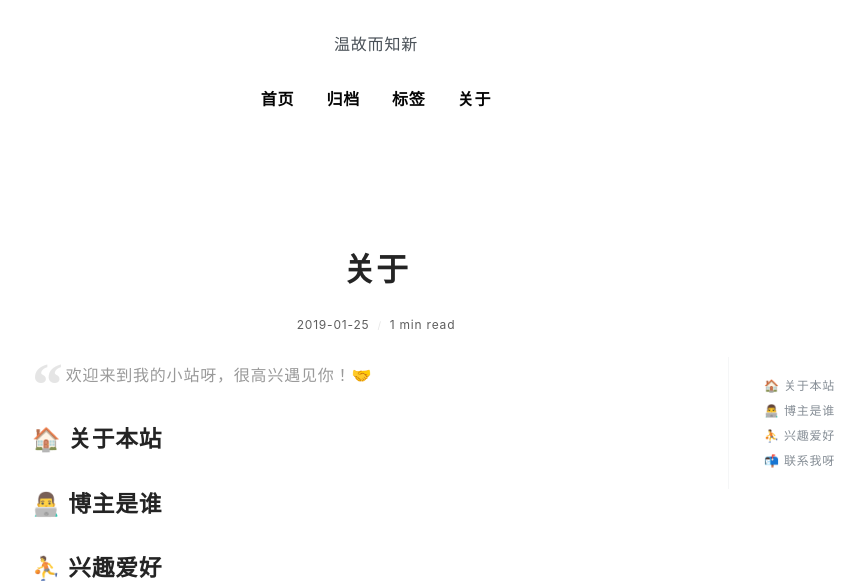
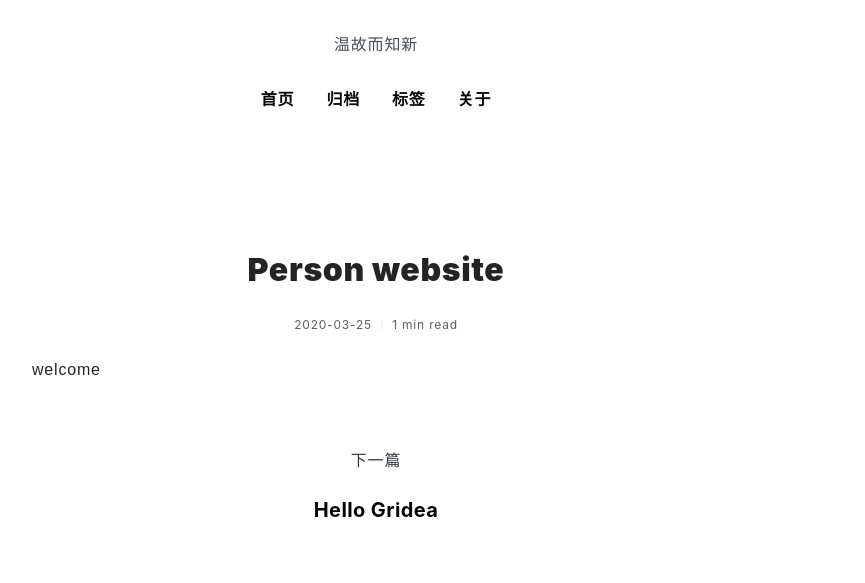
Before and after one commit to sunjieee/sunjie.github.io, a plain HTML site: page post/person-website/index.html in a window 1280 px wide. Shown: the part 228-811 px from the top of the page, without its empty margins (264-1129 px from the left). Drawn offline with nearby package versions, Linux system fonts and the light colour scheme; a web font is replaced by a local one.

Commit message:
update from gridea: 2020-03-25 16:33:04

```diff
--- a/post/about/index.html
+++ b/post/person-website/index.html
@@ -2,23 +2,17 @@
   <head>
     <meta charset="utf-8" />
 <meta name="viewport" content="width=device-width, initial-scale=1" />
-<title>关于 | Gridea</title>
-<link rel="shortcut icon" href="https://sunjieee.github.io/favicon.ico?v=1585124472954">
+<title>Person website | Gridea</title>
+<link rel="shortcut icon" href="https://sunjieee.github.io/favicon.ico?v=1585125178535">
 <link href="https://cdn.jsdelivr.net/npm/remixicon@2.3.0/fonts/remixicon.css" rel="stylesheet">
 <link rel="stylesheet" href="https://sunjieee.github.io/styles/main.css">
-<link rel="alternate" type="application/atom+xml" title="关于 | Gridea - Atom Feed" href="https://sunjieee.github.io/atom.xml">
+<link rel="alternate" type="application/atom+xml" title="Person website | Gridea - Atom Feed" href="https://sunjieee.github.io/atom.xml">
 <link rel="stylesheet" href="https://fonts.googleapis.com/css?family=Droid+Serif:400,700">
 
 
 
-    <meta name="description" content="
-欢迎来到我的小站呀，很高兴遇见你！🤝
-
-🏠 关于本站
-👨‍💻 博主是谁
-⛹ 兴趣爱好
-📬 联系我呀
-..." />
+    <meta name="description" content="welcome
+" />
     <meta name="keywords" content="" />
     <link rel="stylesheet" href="https://cdnjs.cloudflare.com/ajax/libs/KaTeX/0.10.0/katex.min.css">
     <script src="https://cdn.bootcss.com/highlight.js/9.12.0/highlight.min.js"></script>
@@ -28,7 +22,7 @@
       <div class="main-content">
         <div class="site-header">
   <a href="https://sunjieee.github.io">
-  <img class="avatar" src="https://sunjieee.github.io/images/avatar.png?v=1585124472954" alt="">
+  <img class="avatar" src="https://sunjieee.github.io/images/avatar.png?v=1585125178535" alt="">
   </a>
   <h1 class="site-title">
     Gridea
@@ -81,11 +75,11 @@
         <div class="post-detail">
           <article class="post">
             <h2 class="post-title">
-              关于
+              Person website
             </h2>
             <div class="post-info">
               <span>
-                2019-01-25
+                2020-03-25
               </span>
               <span>
                 1 min read
@@ -95,32 +89,25 @@
 
             <div class="post-content-wrapper">
               <div class="post-content">
-                <blockquote>
-<p>欢迎来到我的小站呀，很高兴遇见你！🤝</p>
-</blockquote>
-<h2 id="关于本站">🏠 关于本站</h2>
-<h2 id="博主是谁">👨‍💻 博主是谁</h2>
-<h2 id="兴趣爱好">⛹ 兴趣爱好</h2>
-<h2 id="联系我呀">📬 联系我呀</h2>
+                <p>welcome</p>
 
               </div>
               <div class="toc-container">
-                <ul class="markdownIt-TOC">
-<li>
-<ul>
-<li><a href="#%E5%85%B3%E4%BA%8E%E6%9C%AC%E7%AB%99">🏠 关于本站</a></li>
-<li><a href="#%E5%8D%9A%E4%B8%BB%E6%98%AF%E8%B0%81">👨‍💻 博主是谁</a></li>
-<li><a href="#%E5%85%B4%E8%B6%A3%E7%88%B1%E5%A5%BD">⛹ 兴趣爱好</a></li>
-<li><a href="#%E8%81%94%E7%B3%BB%E6%88%91%E5%91%80">📬 联系我呀</a></li>
-</ul>
-</li>
-</ul>
 
               </div>
             </div>
           </article>
         </div>
 
+
+          <div class="next-post">
+            <div class="next">下一篇</div>
+            <a href="https://sunjieee.github.io/post/hello-gridea/">
+              <h3 class="post-title">
+                Hello Gridea
+              </h3>
+            </a>
+          </div>
 
 
 
```
Also changed, not shown: archives/index.html (+18 -2 lines), atom.xml (+10 -1 lines), index.html (+21 -2 lines), post/hello-gridea/index.html (+2 -2 lines), tag/LiyMBnJxy/index.html (+2 -2 lines), tags/index.html (+2 -2 lines).
